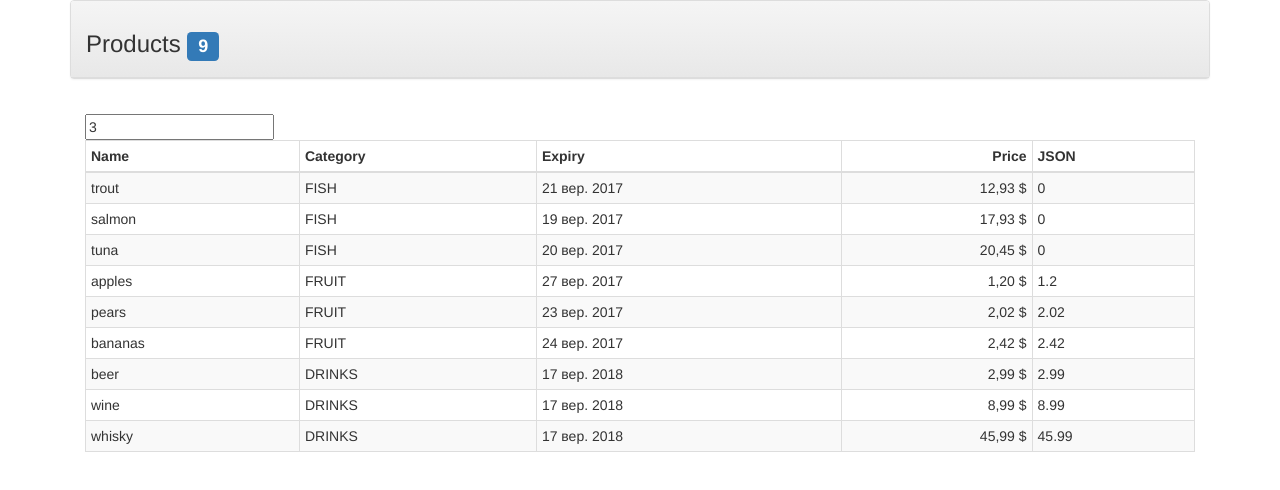
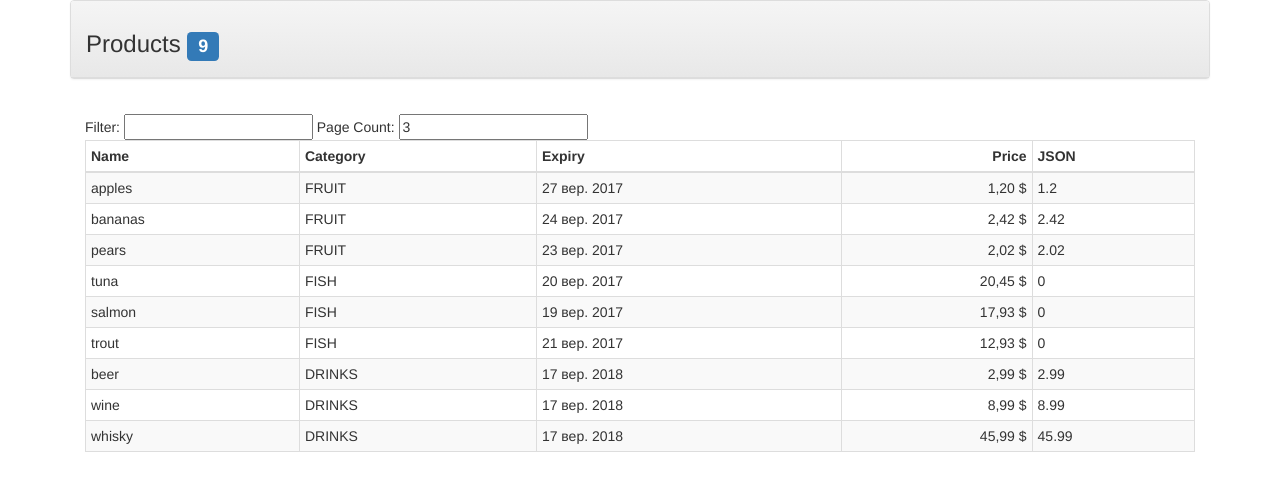
Before and after one commit to VladimirPolietaiev/AngularJS, a website: page Angular_JS/Angular_JS_Filters/app/index.html in a window 1280 px wide. Drawn offline with Linux system fonts and the light colour scheme; some packages are replaced by stand-ins of ours; files whose address does not match are found by name.

Commit message:
add filter filter object

```diff
--- a/Angular_JS/Angular_JS_Filters/app/index.html
+++ b/Angular_JS/Angular_JS_Filters/app/index.html
@@ -16,7 +16,8 @@
 			</div>
 		</div>
 		<div class="panel-body">
-			<input type="text" ng-model="vm.pageCount">
+			Filter: <input type="text" ng-model="vm.search.$">
+			Page Count: <input type="text" ng-model="vm.pageCount">
 			<table class="table table-striped table-bordered table-condensed">
 				<thead>
 					<tr>
@@ -29,7 +30,8 @@
 				</thead>
 				<div>
 					<!--<tr ng-repeat="p in vm.products | limitTo: vm.pageCount">-->
-					<tr ng-repeat="p in vm.products | orderBy: [vm.customSorter,'price']">
+					<!--<tr ng-repeat="p in vm.products | orderBy: [vm.customSorter,'price']">-->
+					<tr ng-repeat="p in vm.products | filter: vm.search">
 						<td>{{p.name | lowercase}}</td>
 						<td>{{p.category | uppercase}}</td>
 						<td>{{vm.getExpiryDate(p.expiry) | date}}</td>
```
